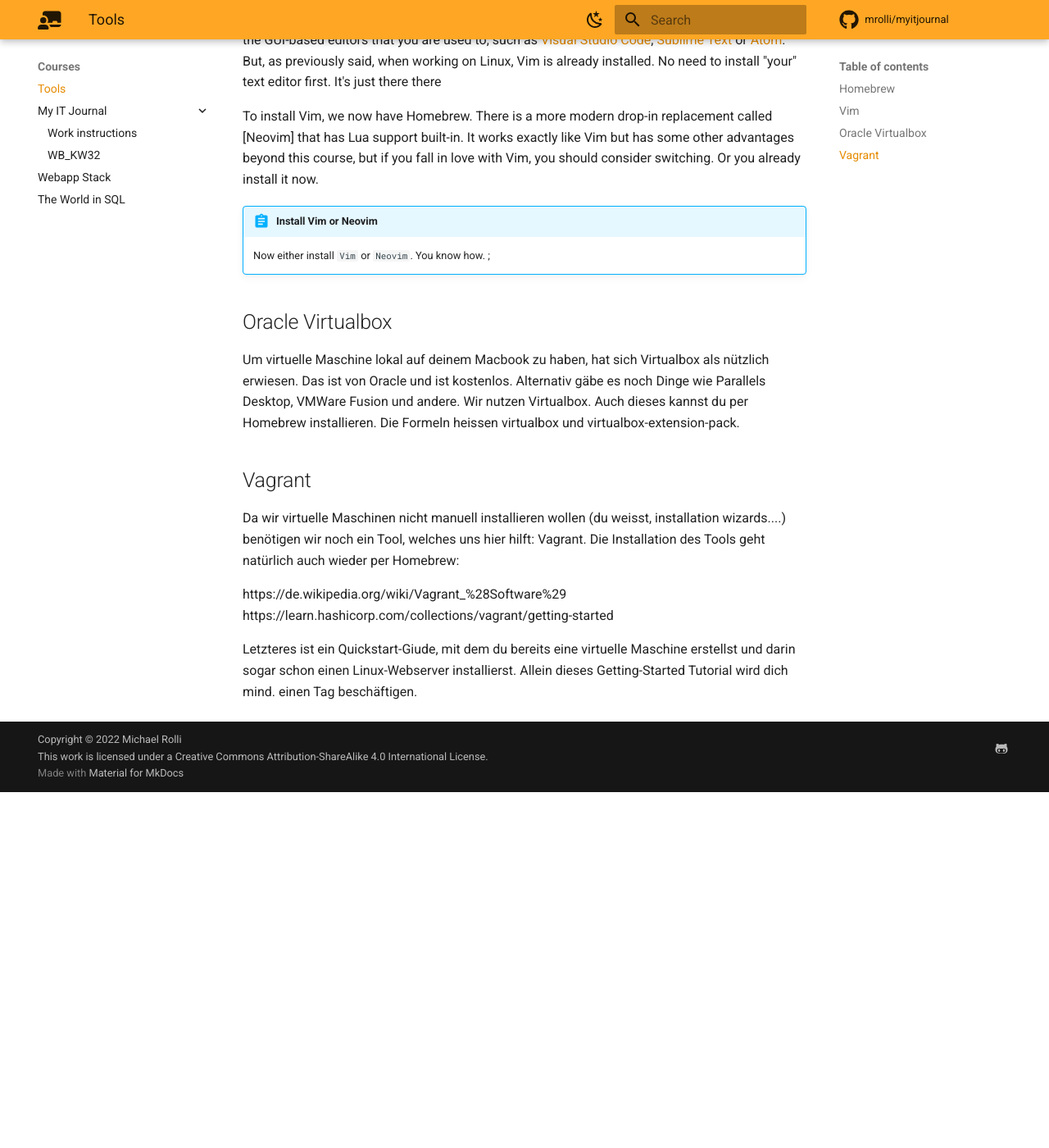
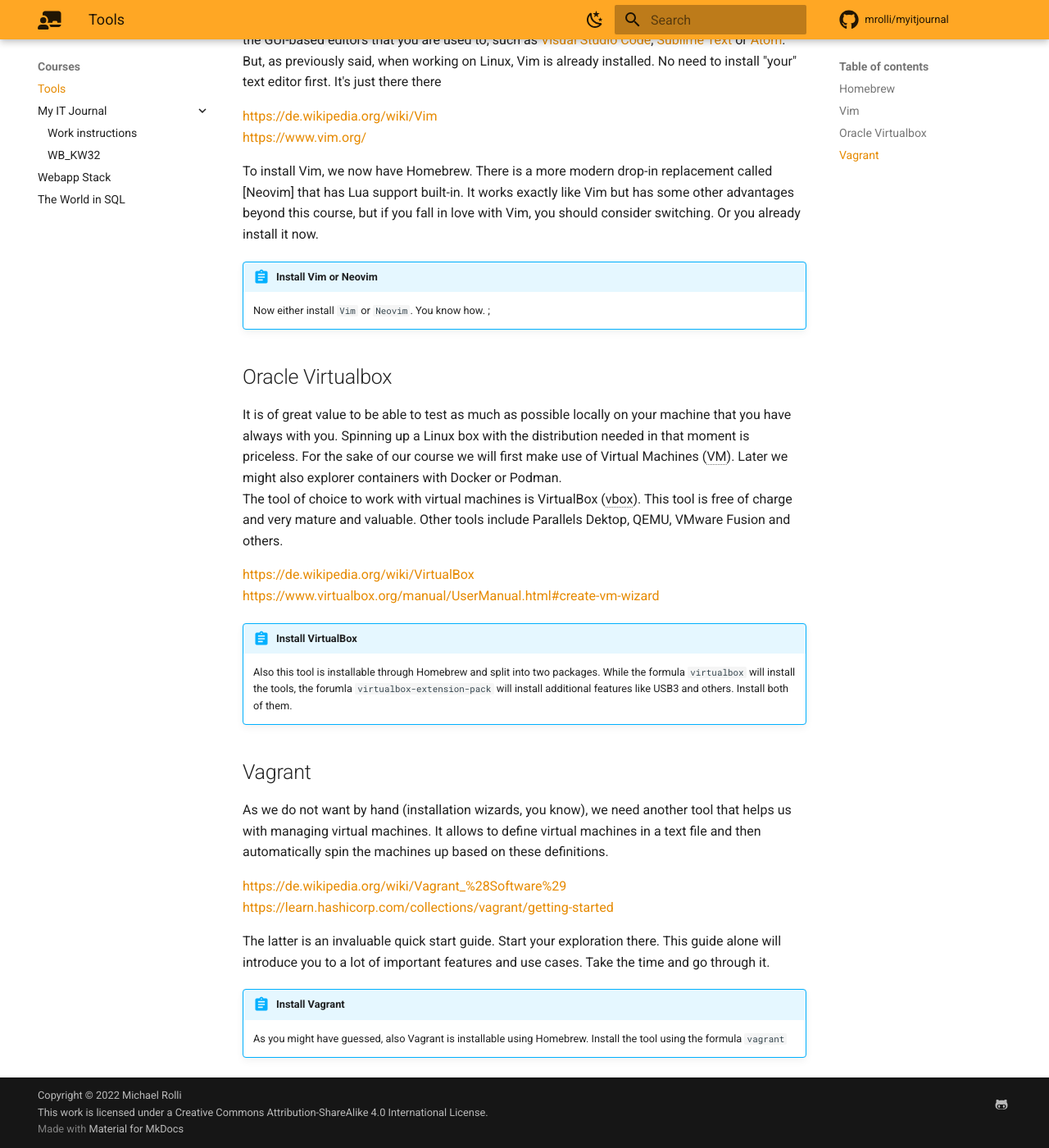
Before and after one commit to mrolli/myitjournal, an MkDocs documentation site: the page built from docs/courses/tools.md, in a window 1280 px wide and 1400 px high, scrolled down 955 px. Shown: the whole window at 82% size. Built offline with MkDocs 1.6.1 and Material for MkDocs 9.7.7, drawn with Linux system fonts in a browser that asks for light colours; comment, search, counter and statistics services are not loaded; before the commit the page ends 1921 px from its top, so only the background shows below that.

Commit message:
Translate and improve tools page

```diff
--- a/docs/courses/tools.md
+++ b/docs/courses/tools.md
@@ -2,14 +2,17 @@
 
 ## Homebrew
 
-Working on a desktop OS with a GUI (like I do on macOS), we as sysadmins are too lazy to move mices (use trackpads)
-to surf to websites to download installers to then click through this installer to finally have a small tool or
-programm installed. In addition, speaking of macOS, it's not possible to uninstall a piece of software automatically.
-This is a manual process done in Finder.
-Hence we are in need of a good package manager that works like apt-get/yum found in Linux distructions and that allows
-us to script things and install stuff automatically. The most used package manager on macOS these days is Homebrew.
-Homebrew is even available on Linux and brings some benefits over the distribution repositories as it knows a lot more
-modern tools.
+Working on a desktop OS with a GUI (like I do on macOS), we as sysadmins are
+too lazy to move mices (use trackpads) to surf to websites to download
+installers to then click through this installer to finally have a small tool or
+programm installed. In addition, speaking of macOS, it's not possible to
+uninstall a piece of software automatically. This is a manual process done in
+Finder.
+Hence we are in need of a good package manager that works like
+apt-get/yum found in Linux distructions and that allows us to script things and
+install stuff automatically. The most used package manager on macOS these days
+is Homebrew. Homebrew is even available on Linux and brings some benefits over
+the distribution repositories as it knows a lot more modern tools.
 
 !!! hint
     For Windows users there's an equivalent called [Chocolatey](https://chocolatey.org/).
@@ -32,6 +35,9 @@
 previously said, when working on Linux, Vim is already installed. No need to
 install "your" text editor first. It's just there there
 
+<https://de.wikipedia.org/wiki/Vim>
+<https://www.vim.org/>
+
 To install Vim, we now have Homebrew. There is a more modern drop-in replacement
 called [Neovim] that has Lua support built-in. It works exactly like Vim but has
 some other advantages beyond this course, but if you fall in love with Vim, you
@@ -46,13 +52,38 @@
 
 ## Oracle Virtualbox
 
-Um virtuelle Maschine lokal auf deinem Macbook zu haben, hat sich Virtualbox als nützlich erwiesen. Das ist von Oracle und ist kostenlos. Alternativ gäbe es noch Dinge wie Parallels Desktop, VMWare Fusion und andere. Wir nutzen Virtualbox. Auch dieses kannst du per Homebrew installieren. Die Formeln heissen virtualbox und virtualbox-extension-pack.
+It is of great value to be able to test as much as possible locally on your machine
+that you have always with you. Spinning up a Linux box with the distribution
+needed in that moment is priceless. For the sake of our course we will first
+make use of Virtual Machines (VM). Later we might also explorer containers with
+Docker or Podman.
+The tool of choice to work with virtual machines is VirtualBox (vbox). This tool
+is free of charge and very mature and valuable. Other tools include Parallels
+Dektop, QEMU, VMware Fusion and others.
+
+<https://de.wikipedia.org/wiki/VirtualBox>
+<https://www.virtualbox.org/manual/UserManual.html#create-vm-wizard>
+
+!!! abstract "Install VirtualBox"
+    Also this tool is installable through Homebrew and split into two packages.
+    While the formula `virtualbox` will install the tools, the forumla
+    `virtualbox-extension-pack` will install additional features like USB3 and
+    others. Install both of them.
 
 ## Vagrant
 
-Da wir virtuelle Maschinen nicht manuell installieren wollen (du weisst, installation wizards....) benötigen wir noch ein Tool, welches uns hier hilft: Vagrant. Die Installation des Tools geht natürlich auch wieder per Homebrew:
+As we do not want by hand (installation wizards, you know), we need another tool
+that helps us with managing virtual machines. It allows to define virtual
+machines in a text file and then automatically spin the machines up based on
+these definitions.
 
-https://de.wikipedia.org/wiki/Vagrant_%28Software%29
-https://learn.hashicorp.com/collections/vagrant/getting-started
+<https://de.wikipedia.org/wiki/Vagrant_%28Software%29>
+<https://learn.hashicorp.com/collections/vagrant/getting-started>
 
-Letzteres ist ein Quickstart-Giude, mit dem du bereits eine virtuelle Maschine erstellst und darin sogar schon einen Linux-Webserver installierst. Allein dieses Getting-Started Tutorial wird dich mind. einen Tag beschäftigen.
+The latter is an invaluable quick start guide. Start your exploration there.
+This guide alone will introduce you to a lot of important features and use
+cases. Take the time and go through it.
+
+!!! abstract "Install Vagrant"
+    As you might have guessed, also Vagrant is installable using Homebrew. Install the
+    tool using the formula `vagrant`
```
Also changed, not shown: includes/abbreviations.md (+2 -0 lines).
